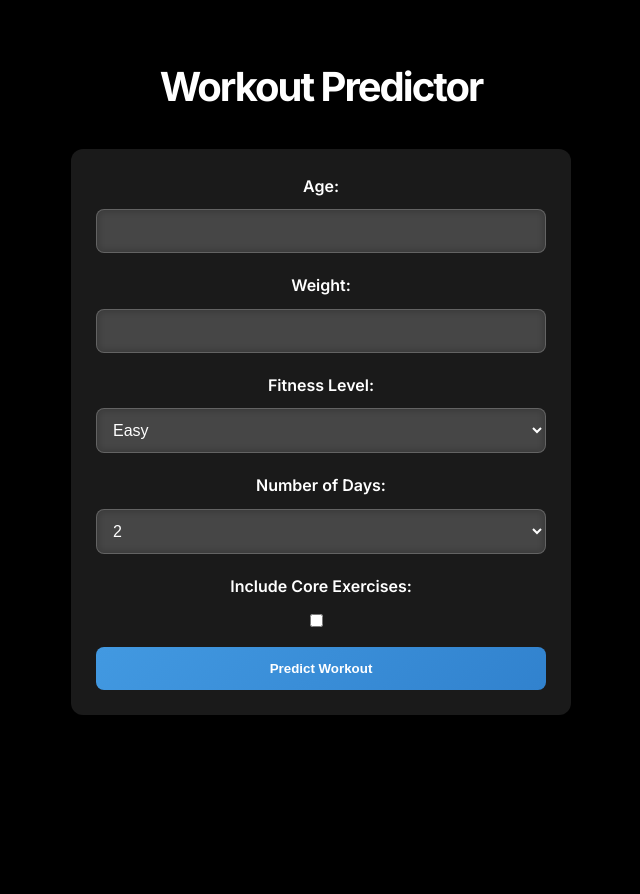
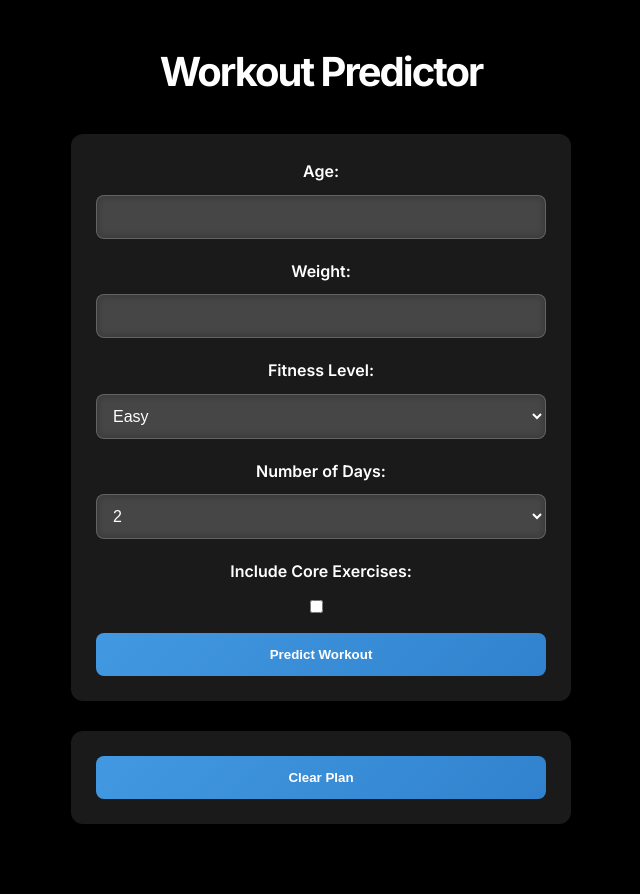
Before and after one commit to arosha09/ML-CW, a Flask app: page / in a window 1280 px wide. Shown: the whole page, without its empty margins (319-959 px from the left). Before the commit the page ends 715 px from the top, so only its background shows below. Run offline with Flask 3, Linux system fonts and the light colour scheme; parts of the project's set-up code (start-up, migrations or seed data) failed here and were passed over.

Commit message:
update
updated html and fixed workout plan

```diff
--- a/app.py
+++ b/app.py
@@ -24,6 +24,9 @@ def index():
     workout_plan = None
 
     if request.method == 'POST':
+        if 'clear_plan' in request.form:
+            return render_template('index.html', levels=levels, workout_plan=None)
+
         age = int(request.form['age'])
         weight = int(request.form['weight'])
         level_input = request.form['level'].lower()
@@ -69,6 +72,8 @@ def index():
                     (data['Level'].str.lower() == level) &
                     (~data['Exercise Name'].isin(used_exercises))
                 ]
+                if muscle_data.empty:
+                    continue  # Skip muscle group if no exercises are available at the given level
                 num_exercises = np.random.randint(3, 5)
                 selected_exercises = muscle_data.sample(n=min(num_exercises, len(muscle_data)), replace=False)
                 day_plan['Exercises'][muscle_group] = []
--- a/static/style.css
+++ b/static/style.css
@@ -93,6 +93,18 @@ input[type="submit"] {
 input[type="submit"]:hover {
     background: linear-gradient(135deg, #3182ce, #2b6cb0);
     transform: translateY(-2px);
+}
+
+button[type="submit"]{
+    width: 100%;
+    padding: 14px;
+    background: linear-gradient(135deg, #4299e1, #3182ce);
+    color: white;
+    font-weight: 600;
+    border: none;
+    border-radius: 8px;
+    cursor: pointer;
+    transition: background 0.3s ease, transform 0.2s ease;
 }
 
 .workout-plan {
--- a/templates/index.html
+++ b/templates/index.html
@@ -47,6 +47,10 @@
             <input type="submit" value="Predict Workout">
         </form>
 
+        <form method="POST">
+            <button type="submit" name="clear_plan" value="clear">Clear Plan</button>
+        </form>
+
         {% if error_message %}
             <div class="error">{{ error_message }}</div>
         {% endif %}
```
